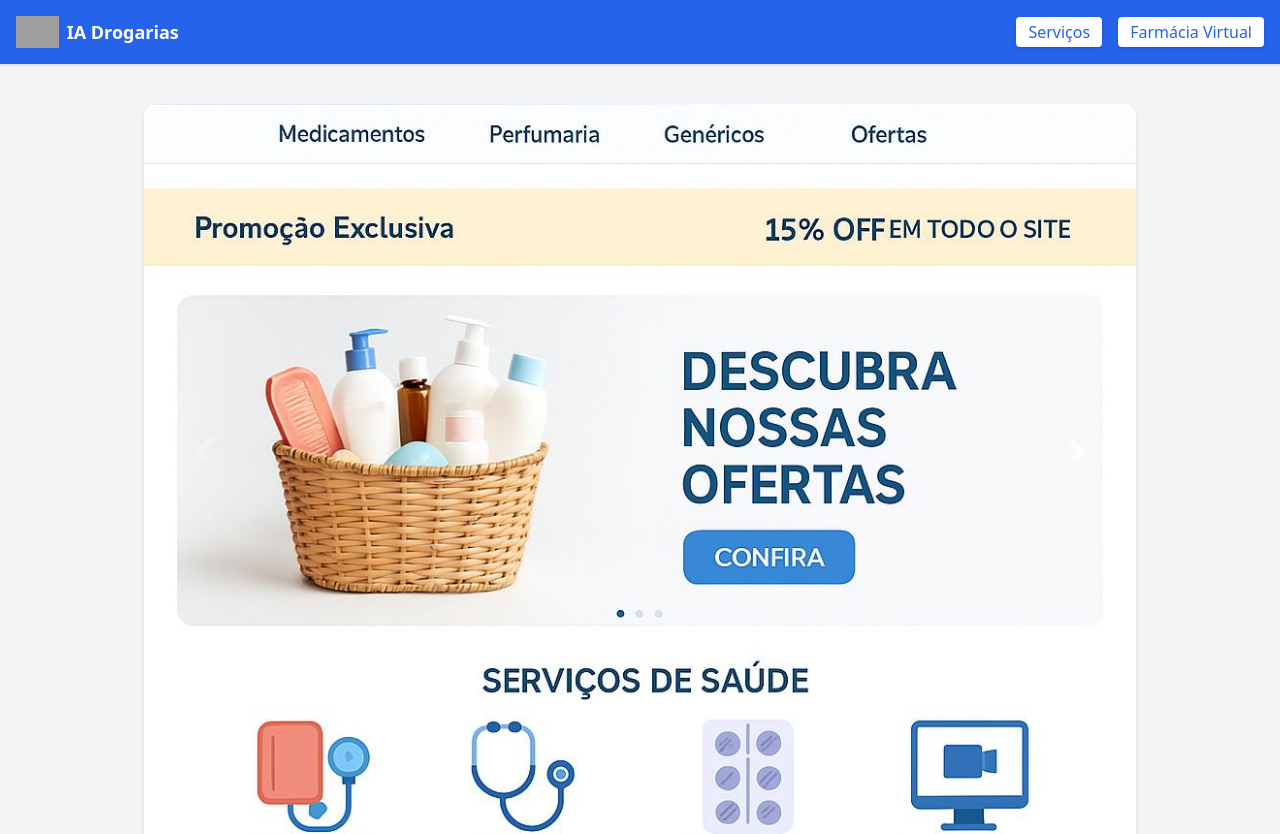
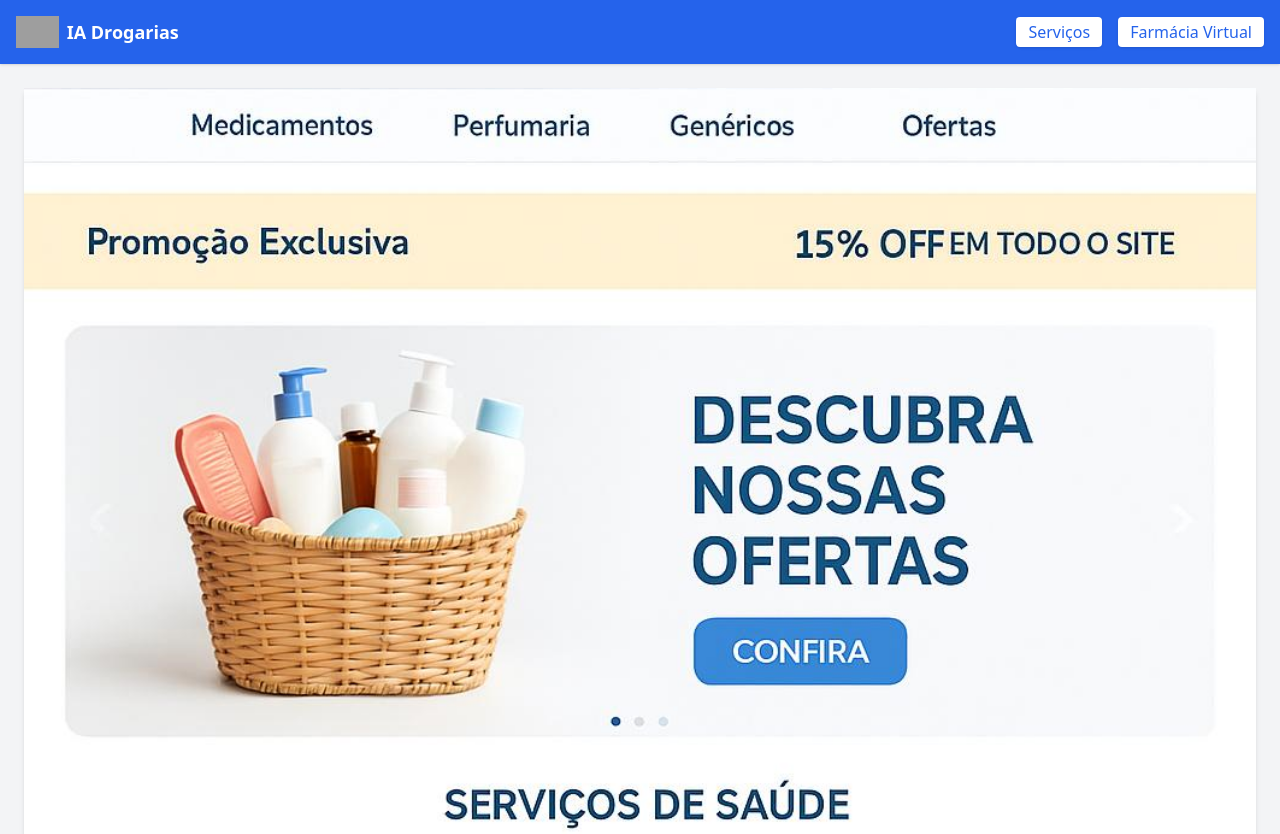
Before and after one commit to comprasdfernando-code/ia-drogarias, a Next.js app: page / in a window 1280 px wide. Shown: the top 834 px of the page. Built offline with nearby package versions, Linux system fonts and the light colour scheme; grey boxes are pictures that could not be loaded.

Commit message:
atualizado banner principal

```diff
--- a/app/page.tsx
+++ b/app/page.tsx
@@ -43,20 +43,21 @@ export default function HomePage() {
   ];
 
   return (
-    <main className="w-full max-w-5xl mx-auto p-4">
-      {/* Banner fixo entre o header e o carrossel */}
-      <div className="w-full mb-6 flex justify-center">
+    <main className="w-full mx-auto">
+      {/* Banner principal — ocupa toda a largura da tela */}
+      <div className="relative w-full">
         <Image
-          src="/banners/banner-principal.png" // coloque aqui o banner fixo
+          src="/banners/banner-principal.png"
           alt="Banner Principal IA Drogarias"
-          width={1200}
-          height={250}
-          className="rounded-xl shadow-md object-cover"
+          width={1920}
+          height={400}
+          className="w-full h-auto object-cover shadow-md"
           priority
         />
       </div>
 
       {/* Carrossel de promoções */}
+      <div className="max-w-5xl mx-auto p-4">
         <Slider {...settings}>
           {banners.map((banner, index) => (
             <div key={index} className="p-2">
@@ -70,6 +71,7 @@ export default function HomePage() {
             </div>
           ))}
         </Slider>
+      </div>
     </main>
   );
 }
```
Lines whose indentation alone changed are shown as unchanged.
